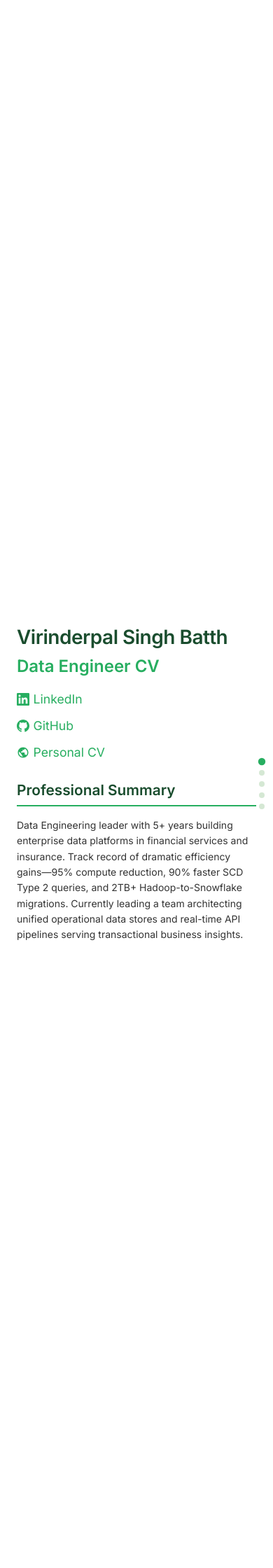
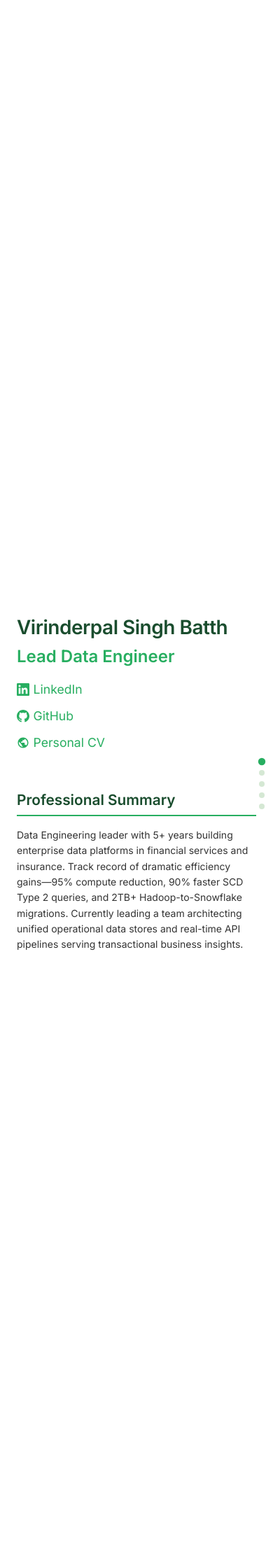
Before and after one commit to vsbatth6/vsbatth6.github.io, a Jekyll site: the page built from index.md, in a window 390 px wide. Shown: the part 1130-3370 px from the top of the page at 70% size. Built offline with Jekyll 4.4.1, drawn with Linux system fonts in a browser that asks for light colours.

Commit message:
Overhaul CV site: accessibility, SEO, mobile, print, dark mode, and performance
  - Accessibility: aria-labels on social links, visible focus rings, semantic
    landmarks (main/nav/footer), aria-hidden on decorative SVGs
  - SEO: canonical URL, keywords meta, Open Graph and Twitter Card tags,
    JSON-LD Person schema
  - Mobile: scroll-snap card swipe UI, IntersectionObserver nav dots,
    touch-action on buttons with peek indicators
  - Layout: dark mode with system-preference auto-detect and localStorage
    persistence, smooth scrolling, responsive typography at 768/480px
  - Print: full print stylesheet (black/white, URLs revealed, buttons hidden,
    page-break rules); resume single-page fit via 10.5pt font, fixed p/ul
    margin leaks, removed redundant inline print block that was silently
    overriding style.css font-size
  - Performance: preload hint for style.css, redundant xmlns stripped from
    all inline SVGs
  - Code quality: consolidated duplicate CSS rules, unified job-header print
    styles
  - Added plans/improvements-summary.md tracking all changes and decisions
  - Removed unused PDF asset

```diff
--- a/_layouts/default.html
+++ b/_layouts/default.html
@@ -5,6 +5,7 @@
     <meta name="viewport" content="width=device-width, initial-scale=1.0">
     <meta name="description" content="{{ site.description }}">
     <meta name="author" content="{{ site.author }}">
+    <meta name="keywords" content="Data Engineer, Lead Data Engineer, Snowflake, AWS, Kafka, PySpark, Big Data, Data Engineering, ETL, Cloud Architecture, Data Pipelines, Database, Data Warehousing, Analytics, Python, SQL">
     <title>{{ page.title | default: site.title }}</title>
 
     <!-- SEO and Social Media Meta Tags -->
@@ -13,6 +14,7 @@
     <meta property="og:type" content="website">
     <meta property="og:image" content="{{ '/assets/og-image.svg' | absolute_url }}">
     <meta property="og:url" content="{{ page.url | absolute_url }}">
+    <link rel="canonical" href="{{ page.url | absolute_url }}">
 
     <!-- Twitter Card Tags -->
     <meta name="twitter:card" content="summary_large_image">
@@ -20,10 +22,31 @@
     <meta name="twitter:description" content="{{ site.description }}">
     <meta name="twitter:image" content="{{ '/assets/og-image.svg' | absolute_url }}">
 
+    <!-- Structured Data -->
+    <script type="application/ld+json">
+    {
+        "@context": "https://schema.org",
+        "@type": "Person",
+        "name": "Virinderpal Singh Batth",
+        "jobTitle": "Lead Data Engineer",
+        "worksFor": {
+            "@type": "Organization",
+            "name": "evolv Consulting"
+        },
+        "url": "https://vsbatth.com",
+        "sameAs": [
+            "https://linkedin.com/in/vsbatth",
+            "https://github.com/vsbatth6"
+        ],
+        "knowsAbout": ["Data Engineering", "Python", "Snowflake", "AWS", "Kafka", "dbt", "PySpark", "SQL"]
+    }
+    </script>
+
     <!-- Favicon -->
     <link rel="icon" type="image/svg+xml" href="{{ '/assets/favicon.svg' | relative_url }}">
 
     <!-- Stylesheet -->
+    <link rel="preload" href="{{ '/assets/css/style.css' | relative_url }}" as="style">
     <link rel="stylesheet" href="{{ '/assets/css/style.css' | relative_url }}">
 
     <!-- Google Fonts -->
@@ -45,18 +68,18 @@
     <!-- Theme Toggle Button -->
     <button class="theme-toggle" id="theme-toggle" aria-label="Toggle dark mode">
         <!-- Moon icon (shown in light mode) -->
-        <svg class="moon-icon" xmlns="http://www.w3.org/2000/svg" viewBox="0 0 24 24" fill="currentColor" aria-hidden="true">
+        <svg class="moon-icon" viewBox="0 0 24 24" fill="currentColor" aria-hidden="true">
             <path d="M21.752 15.002A9.718 9.718 0 0118 15.75c-5.385 0-9.75-4.365-9.75-9.75 0-1.33.266-2.597.748-3.752A9.753 9.753 0 003 11.25C3 16.635 7.365 21 12.75 21a9.753 9.753 0 009.002-5.998z"/>
         </svg>
         <!-- Sun icon (shown in dark mode) -->
-        <svg class="sun-icon" xmlns="http://www.w3.org/2000/svg" viewBox="0 0 24 24" fill="currentColor" aria-hidden="true">
+        <svg class="sun-icon" viewBox="0 0 24 24" fill="currentColor" aria-hidden="true">
             <path d="M12 2.25a.75.75 0 01.75.75v2.25a.75.75 0 01-1.5 0V3a.75.75 0 01.75-.75zM7.5 12a4.5 4.5 0 119 0 4.5 4.5 0 01-9 0zM18.894 6.166a.75.75 0 00-1.06-1.06l-1.591 1.59a.75.75 0 101.06 1.061l1.591-1.59zM21.75 12a.75.75 0 01-.75.75h-2.25a.75.75 0 010-1.5H21a.75.75 0 01.75.75zM17.834 18.894a.75.75 0 001.06-1.06l-1.59-1.591a.75.75 0 10-1.061 1.06l1.59 1.591zM12 18a.75.75 0 01.75.75V21a.75.75 0 01-1.5 0v-2.25A.75.75 0 0112 18zM7.758 17.303a.75.75 0 00-1.061-1.06l-1.591 1.59a.75.75 0 001.06 1.061l1.591-1.59zM6 12a.75.75 0 01-.75.75H3a.75.75 0 010-1.5h2.25A.75.75 0 016 12zM6.697 7.757a.75.75 0 001.06-1.06l-1.59-1.591a.75.75 0 00-1.061 1.06l1.59 1.591z"/>
         </svg>
     </button>
 
     <!-- Print Button -->
     <button class="print-button" id="print-button" aria-label="Print page">
-        <svg xmlns="http://www.w3.org/2000/svg" viewBox="0 0 24 24" fill="currentColor" aria-hidden="true">
+        <svg viewBox="0 0 24 24" fill="currentColor" aria-hidden="true">
             <path fill-rule="evenodd" d="M7.875 1.5C6.839 1.5 6 2.34 6 3.375v2.99c-.426.053-.851.11-1.274.174-1.454.218-2.476 1.483-2.476 2.917v6.294a3 3 0 003 3h.27l-.155 1.705A1.875 1.875 0 007.232 22.5h9.536a1.875 1.875 0 001.867-2.045l-.155-1.705h.27a3 3 0 003-3V9.456c0-1.434-1.022-2.7-2.476-2.917A48.716 48.716 0 0018 6.366V3.375c0-1.036-.84-1.875-1.875-1.875h-8.25zM16.5 6.205v-2.83A.375.375 0 0016.125 3h-8.25a.375.375 0 00-.375.375v2.83a49.353 49.353 0 019 0zm-.217 8.265c.178.018.317.16.333.337l.526 5.784a.375.375 0 01-.374.409H7.232a.375.375 0 01-.374-.409l.526-5.784a.373.373 0 01.333-.337 41.741 41.741 0 018.566 0zm.967-3.97a.75.75 0 01.75-.75h.008a.75.75 0 01.75.75v.008a.75.75 0 01-.75.75H18a.75.75 0 01-.75-.75V10.5zM15 9.75a.75.75 0 00-.75.75v.008c0 .414.336.75.75.75h.008a.75.75 0 00.75-.75V10.5a.75.75 0 00-.75-.75H15z" clip-rule="evenodd"/>
         </svg>
     </button>
@@ -79,14 +102,6 @@
 
     <!-- Card Navigation Dots (mobile only) -->
     <nav class="card-nav" id="card-nav" aria-label="Card navigation"></nav>
-
-    <!-- Print Styles -->
-    <style media="print">
-        .footer { display: none; }
-        .print-instruction { display: none; }
-        body { font-size: 11pt; }
-        .container { max-width: 100%; padding: 0; }
-    </style>
 
     <!-- Theme Toggle and Print Script -->
     <script>
--- a/assets/css/style.css
+++ b/assets/css/style.css
@@ -6,6 +6,11 @@
     margin: 0;
     padding: 0;
     box-sizing: border-box;
+}
+
+/* Add smooth scrolling for entire page */
+html {
+    scroll-behavior: smooth;
 }
 
 /* ===========================
@@ -681,7 +686,7 @@ h2:last-of-type + ul li {
 /* Tablet and mobile */
 @media (max-width: 768px) {
     .container {
-        padding: 1.5rem 1rem;
+        padding: 1.25rem 1rem;
     }
 
     .content {
@@ -694,22 +699,47 @@ h2:last-of-type + ul li {
 
     h1 {
         font-size: 2rem;
+        margin-bottom: 0.5rem;
     }
 
     h2 {
         font-size: 1.5rem;
+        margin-top: 2rem;
+        margin-bottom: 1rem;
     }
 
     h3 {
         font-size: 1.2rem;
+        margin-top: 1.25rem;
+        margin-bottom: 0.5rem;
     }
 
     table {
         font-size: 0.85rem;
+        margin: 1.25rem 0;
     }
 
     th, td {
         padding: 0.75rem;
+    }
+
+    p {
+        margin-bottom: 1rem;
+    }
+
+    ul {
+        margin-left: 1.1rem;
+        margin-bottom: 1.25rem;
+    }
+
+    li {
+        margin-bottom: 0.5rem;
+    }
+
+    /* Improve contact info spacing on mobile */
+    .contact-info {
+        margin-bottom: 1.75rem;
+        gap: 0.6rem;
     }
 
     /* Reduce icon size on tablets/mobile */
@@ -729,23 +759,47 @@ h2:last-of-type + ul li {
 
     h1 {
         font-size: 1.75rem;
+        margin-bottom: 0.4rem;
     }
 
     h2 {
         font-size: 1.3rem;
+        margin-top: 1.75rem;
+        margin-bottom: 0.8rem;
+    }
+
+    h3 {
+        font-size: 1.15rem;
+        margin-top: 1.1rem;
+        margin-bottom: 0.4rem;
     }
 
     table {
         font-size: 0.8rem;
+        margin: 1rem 0;
     }
 
     th, td {
         padding: 0.5rem;
     }
 
+    p {
+        margin-bottom: 0.9rem;
+    }
+
+    ul {
+        margin-left: 1rem;
+        margin-bottom: 1.1rem;
+    }
+
+    li {
+        margin-bottom: 0.4rem;
+    }
+
     /* Keep contact info on one line on mobile */
     .contact-info {
         font-size: 1.1rem;
+        margin-bottom: 1.5rem;
         gap: 0.4rem;
     }
 
@@ -829,6 +883,13 @@ h2:last-of-type + ul li {
         font-size: 0.75rem !important;
         padding: 0 0.75rem !important;
     }
+
+    /* Adjust card padding for extra small screens */
+    .card {
+        padding: 1rem;
+        padding-top: 3.5rem;
+        padding-bottom: 2.5rem;
+    }
 }
 
 /* ===========================
@@ -874,10 +935,33 @@ h2:last-of-type + ul li {
         margin-top: 0;
     }
 
+    .card h1 {
+        margin-bottom: 0.5rem;
+    }
+
     .card h2 {
         border-bottom: 2px solid var(--secondary-color);
         padding-bottom: 0.5rem;
+        margin-top: 1.75rem;
         margin-bottom: 1rem;
+    }
+
+    .card h3 {
+        margin-top: 1.25rem;
+        margin-bottom: 0.5rem;
+    }
+
+    .card p {
+        margin-bottom: 1rem;
+    }
+
+    .card ul {
+        margin-left: 1.1rem;
+        margin-bottom: 1.25rem;
+    }
+
+    .card li {
+        margin-bottom: 0.5rem;
     }
 
     /* Container adjustments for card mode */
@@ -1008,11 +1092,11 @@ h2:last-of-type + ul li {
 
 @media print {
     @page {
-        margin: 0.2in 0.5in;
+        margin: 0.5in;
     }
 
     body {
-        font-size: 11pt;
+        font-size: 10.5pt;
         line-height: 1.3;
         color: #000;
         background: white;
@@ -1096,7 +1180,7 @@ h2:last-of-type + ul li {
         text-align: left !important;
         font-size: 14pt;
         color: #000 !important;
-        margin-bottom: 1rem;
+        margin-bottom: 0.25rem;
     }
 
     /* Hide "Data Engineer Resume" subtitle when printing resume */
@@ -1156,8 +1240,8 @@ h2:last-of-type + ul li {
         page-break-after: avoid;
         color: #000;
         border-bottom: 2px solid #000;
-        margin-top: 0.5rem;
-        margin-bottom: 0.4rem;
+        margin-top: 0.75rem;
+        margin-bottom: 0.5rem;
     }
 
     /* Reduce space before Technical Skills and Education sections */
@@ -1165,6 +1249,19 @@ h2:last-of-type + ul li {
     table + h2,
     p + h2 {
         margin-top: 0.5rem;
+    }
+
+    /* Consistent spacing for all headings in print */
+    h1, h2, h3 {
+        /* Prevent widows/orphans */
+        page-break-after: avoid;
+        page-break-inside: avoid;
+    }
+
+    /* Consistent spacing for all content blocks */
+    p, ul, ol, table {
+        /* Prevent awkward page breaks */
+        page-break-inside: avoid;
     }
 
     h3 {
@@ -1179,6 +1276,14 @@ h2:last-of-type + ul li {
         page-break-inside: avoid;
         line-height: 1.3;
         margin-bottom: 0.2rem;
+    }
+
+    p {
+        margin-bottom: 0.25rem;
+    }
+
+    ul {
+        margin-bottom: 0.25rem;
     }
 
     a {
@@ -1205,11 +1310,27 @@ h2:last-of-type + ul li {
         box-shadow: none;
         color: #000;
         padding: 0;
+        /* Ensure consistent spacing in print */
+        margin-bottom: 0.5rem;
+        line-height: 1.3;
+        /* Ensure job header flex properties work in print */
+        display: flex !important;
+        justify-content: space-between !important;
+        align-items: center !important;
+        flex-wrap: wrap !important;
+        gap: 0.5rem !important;
     }
 
     .job-header strong {
         color: #000;
         font-size: 11pt;
+        font-weight: 600;
+    }
+
+    /* Ensure job header spans are properly displayed */
+    .job-header span {
+        color: #000;
+        font-size: 10pt;
     }
 
     /* Override table colors for print */
@@ -1265,3 +1386,19 @@ button:focus {
     outline: 2px solid var(--secondary-color);
     outline-offset: 2px;
 }
+
+/* Enhanced focus styles for better visibility */
+.theme-toggle:focus,
+.print-button:focus,
+.cv-resume-toggle:focus,
+.card-nav-dot:focus {
+    outline: 2px solid var(--secondary-color);
+    outline-offset: 2px;
+    /* Add a subtle shadow for better visibility */
+    box-shadow: 0 0 0 4px rgba(39, 174, 96, 0.3);
+}
+
+/* Remove default focus styles that might conflict */
+button::-moz-focus-inner {
+    border: 0;
+}
--- a/index.md
+++ b/index.md
@@ -1,29 +1,29 @@
 ---
 layout: default
-title: Virinderpal Singh Batth | Data Engineer
+title: Virinderpal Singh Batth | Lead Data Engineer
 ---
 
 <div class="card" markdown="1">
 
 # Virinderpal Singh Batth
 
-**Data Engineer CV**
+**Lead Data Engineer**
 
 <div class="contact-info">
-  <a href="https://linkedin.com/in/vsbatth" class="linkedin-link">
-    <svg class="linkedin-icon" xmlns="http://www.w3.org/2000/svg" viewBox="0 0 24 24" fill="currentColor" aria-hidden="true">
+  <a href="https://linkedin.com/in/vsbatth" class="linkedin-link" aria-label="Visit LinkedIn profile">
+    <svg class="linkedin-icon" viewBox="0 0 24 24" fill="currentColor" aria-hidden="true">
       <path d="M20.447 20.452h-3.554v-5.569c0-1.328-.027-3.037-1.852-3.037-1.853 0-2.136 1.445-2.136 2.939v5.667H9.351V9h3.414v1.561h.046c.477-.9 1.637-1.85 3.37-1.85 3.601 0 4.267 2.37 4.267 5.455v6.286zM5.337 7.433c-1.144 0-2.063-.926-2.063-2.065 0-1.138.92-2.063 2.063-2.063 1.14 0 2.064.925 2.064 2.063 0 1.139-.925 2.065-2.064 2.065zm1.782 13.019H3.555V9h3.564v11.452zM22.225 0H1.771C.792 0 0 .774 0 1.729v20.542C0 23.227.792 24 1.771 24h20.451C23.2 24 24 23.227 24 22.271V1.729C24 .774 23.2 0 22.222 0h.003z"/>
     </svg>
     LinkedIn
   </a>
-  <a href="https://github.com/vsbatth6" class="github-link">
-    <svg class="github-icon" xmlns="http://www.w3.org/2000/svg" viewBox="0 0 24 24" fill="currentColor" aria-hidden="true">
+  <a href="https://github.com/vsbatth6" class="github-link" aria-label="Visit GitHub profile">
+    <svg class="github-icon" viewBox="0 0 24 24" fill="currentColor" aria-hidden="true">
       <path d="M12 0c-6.626 0-12 5.373-12 12 0 5.302 3.438 9.8 8.207 11.387.599.111.793-.261.793-.577v-2.234c-3.338.726-4.033-1.416-4.033-1.416-.546-1.387-1.333-1.756-1.333-1.756-1.089-.745.083-.729.083-.729 1.205.084 1.839 1.237 1.839 1.237 1.07 1.834 2.807 1.304 3.492.997.107-.775.418-1.305.762-1.604-2.665-.305-5.467-1.334-5.467-5.931 0-1.311.469-2.381 1.236-3.221-.124-.303-.535-1.524.117-3.176 0 0 1.008-.322 3.301 1.23.957-.266 1.983-.399 3.003-.404 1.02.005 2.047.138 3.006.404 2.291-1.552 3.297-1.23 3.297-1.23.653 1.653.242 2.874.118 3.176.77.84 1.235 1.911 1.235 3.221 0 4.609-2.807 5.624-5.479 5.921.43.372.823 1.102.823 2.222v3.293c0 .319.192.694.801.576 4.765-1.589 8.199-6.086 8.199-11.386 0-6.627-5.373-12-12-12z"/>
     </svg>
     GitHub
   </a>
-  <a href="https://vsbatth.com" class="website-link">
-    <svg class="website-icon" xmlns="http://www.w3.org/2000/svg" viewBox="0 0 24 24" fill="currentColor" aria-hidden="true">
+  <a href="https://vsbatth.com" class="website-link" aria-label="Visit personal website">
+    <svg class="website-icon" viewBox="0 0 24 24" fill="currentColor" aria-hidden="true">
       <path d="M12 2C6.48 2 2 6.48 2 12s4.48 10 10 10 10-4.48 10-10S17.52 2 12 2zm-1 17.93c-3.95-.49-7-3.85-7-7.93 0-.62.08-1.21.21-1.79L9 15v1c0 1.1.9 2 2 2v1.93zm6.9-2.54c-.26-.81-1-1.39-1.9-1.39h-1v-3c0-.55-.45-1-1-1H8v-2h2c.55 0 1-.45 1-1V7h2c1.1 0 2-.9 2-2v-.41c2.93 1.19 5 4.06 5 7.41 0 2.08-.8 3.97-2.1 5.39z"/>
     </svg>
     Personal CV
@@ -91,9 +91,9 @@ Data Engineering leader with 5+ years building enterprise data platforms in fina
 |Category             |Technologies                                                         |
 |---------------------|---------------------------------------------------------------------|
 |**Programming**      |Python (PySpark, Pandas, SQLAlchemy, FastAPI), SQL, Bash, Git        |
-|**Data Engineering** |dbt, Kafka, Flink, NiFi, IBM DataStage                               |
+|**Data Engineering** |dbt, Kafka, Flink, NiFi, IBM DataStage, REST APIs                    |
 |**Cloud & Platforms**|AWS (S3, EC2, Redshift, Lambda, Athena), Snowflake, Hadoop, DB2      |
-|**Data Formats**     |JSON, Parquet, REST APIs                                             |
+|**Data Formats**     |JSON, Parquet                                                        |
 |**Visualization**    |Apache Superset                                                      |
 |**Practices**        |CI/CD, Data Governance, RBAC, Data Masking, Tokenization             |
 
```
Also changed, not shown: other parts of index.md (+1 -1 lines), plans/improvements-summary.md (added, +85 -0 lines), resume.md (+18 -7 lines), 1 other file.
